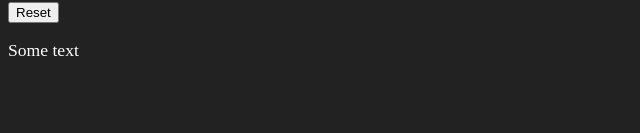
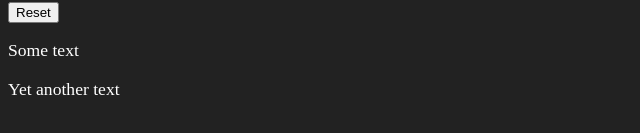
Before and after one commit to matej-kotrba/svelte-demo, a SvelteKit app: page / in a window 1280 px wide. Shown: the part 263-396 px from the top of the page, without its empty margins (0-640 px from the left). Built offline with nearby package versions, Linux system fonts and the light colour scheme.

Commit message:
Test2 (#2)

```diff
--- a/src/routes/+page.svelte
+++ b/src/routes/+page.svelte
@@ -19,3 +19,5 @@
 <button on:click={() => (text = '')}>Reset</button>
 
 <p>Some text</p>
+
+<p>Yet another text</p>
```
